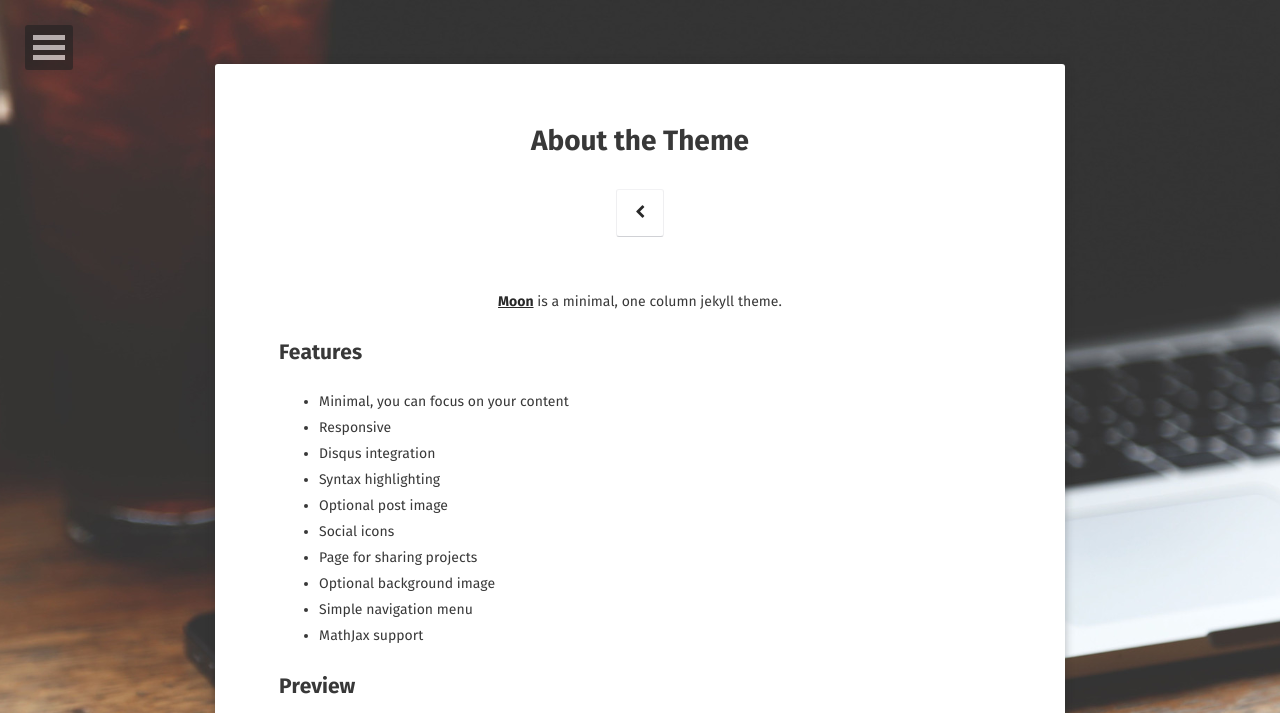
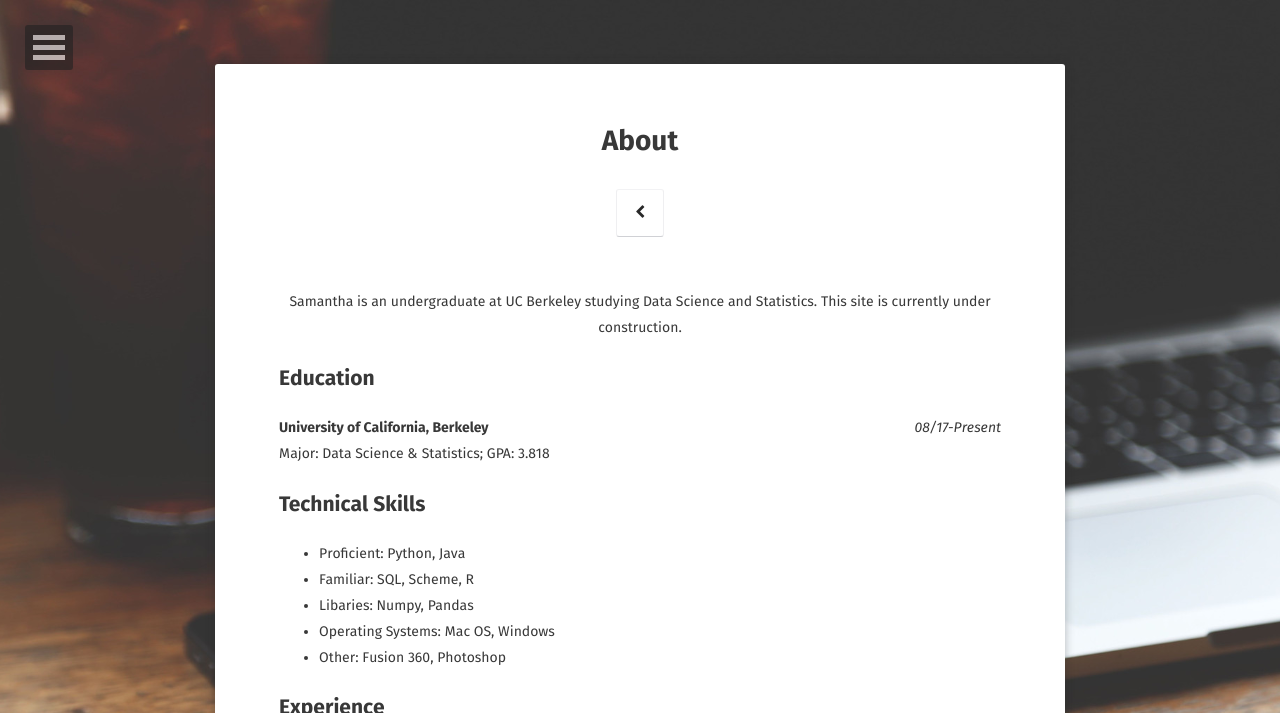
Before and after one commit to satang1/satang1.github.io, a Jekyll site: the page built from about/index.md, in a window 1280 px wide. Shown: the top 713 px of the page. Built offline with Jekyll 4.4.1, drawn with Linux system fonts in a browser that asks for light colours; some web fonts are replaced; some of the changed text lies outside the part shown; grey boxes are pictures that could not be loaded.

Commit message:
added/updated ABOUT section, added resume and stuff

```diff
--- a/about/index.md
+++ b/about/index.md
@@ -1,37 +1,62 @@
 ---
 layout: page
-title: About the Theme
+title: About
 tags: [about, Jekyll, theme, moon]
-date: 2016-03-21
+date: 2018-10-15
 comments: false
 ---
 
-<center><a href="http://taylantatli.github.io/Moon"><b>Moon</b></a> is a minimal, one column jekyll theme.</center>
+<center>Samantha is an undergraduate at UC Berkeley studying Data Science and Statistics. This site is currently under construction.</center>
 
-## Features
-* Minimal, you can focus on your content
-* Responsive
-* Disqus integration
-* Syntax highlighting
-* Optional post image
-* Social icons
-* Page for sharing projects
-* Optional background image
-* Simple navigation menu
-* MathJax support
+## Education
+<p style="text-align:left;">
+	<b> University of California, Berkeley </b>
+	<span style="float:right;"> <i> 08/17-Present </i> </span> <br/>
+	Major: Data Science &#38; Statistics; GPA: 3.818
+</p>
 
-## Preview
 
-{% capture images %}
-    https://cloud.githubusercontent.com/assets/754514/14509720/61c61058-01d6-11e6-93ab-0918515ecd56.png
-    https://cloud.githubusercontent.com/assets/754514/14509716/61ac6c8e-01d6-11e6-879f-8308883de790.png
-{% endcapture %}
-{% include gallery images=images caption="Screenshots of Moon Theme" cols=2 %}
+## Technical Skills
+* Proficient: Python, Java
+* Familiar: SQL, Scheme, R
+* Libaries: Numpy, Pandas
+* Operating Systems: Mac OS, Windows
+* Other: Fusion 360, Photoshop
 
-See a [live version of Moon](http://taylantatli.github.io/Moon) hosted on GitHub.
 
-## Getting Started
+## Experience
+<p style="text-align:left;"> <b> Undergraduate Data Science Researcher</b>
+<span style="float:right;"> <i> 8/18-Present </i> </span> <br/>
+		<i>University of California, Berkeley BIDS</i> <br/>
+			<ul>
+				<li> Conducting research under Ciera Martinez on 3D scanned data images from MorphoSource database while contributing to Cabinet of Curiosity natural history  <a href="https://cabinetofcuriosity.github.io/cabinetofcuriosityplaysite/">database blog</a> </li>
+			</ul>
+</p>
 
-To learn how to install and use this theme check out the [Setup Guide](http://taylantatli.me/Moon/moon-theme/) for more information.
 
-[Install Moon](https://github.com/TaylanTatli/Moon){: .btn}
+<p style="text-align:left;"> <b> Administrative Assistant </b>
+<span style="float:right;"> <i> 08/18-Present </i> </span> <br/>
+		<i>Nomura Research Group</i> <br/>
+			<ul>
+				<li> Maintain laboratory finances and BearBuy online purchasing system </li>
+			</ul>
+</p>
+
+
+<p style="text-align:left;"> <b> CS61A &#38; Data 8 Lab Assistant </b>
+<span style="float:right;"> <i> 08/17-Present </i> </span> <br/>
+		<i>Nomura Research Group</i> <br/>
+			<ul>
+				<li> Maintain laboratory finances and BearBuy online purchasing system </li>
+			</ul>
+</p>
+
+<p style="text-align:left;"> <b> Student Researcher </b>
+<span style="float:right;"> <i> 06/16-08/16 </i> </span> <br/>
+		<i>Joint BioEnergy Institute</i> <br/>
+			<ul>
+				<li> Analyzed soil samples for cellulase-producing bacteria and identified bacteria strain species through gram-staining, Congo Red assay, and DNA cloning </li>
+				<li> Compiled recorded data and final information for a presentation to JBEI researchers </li>
+			</ul>
+
+</p>
```
